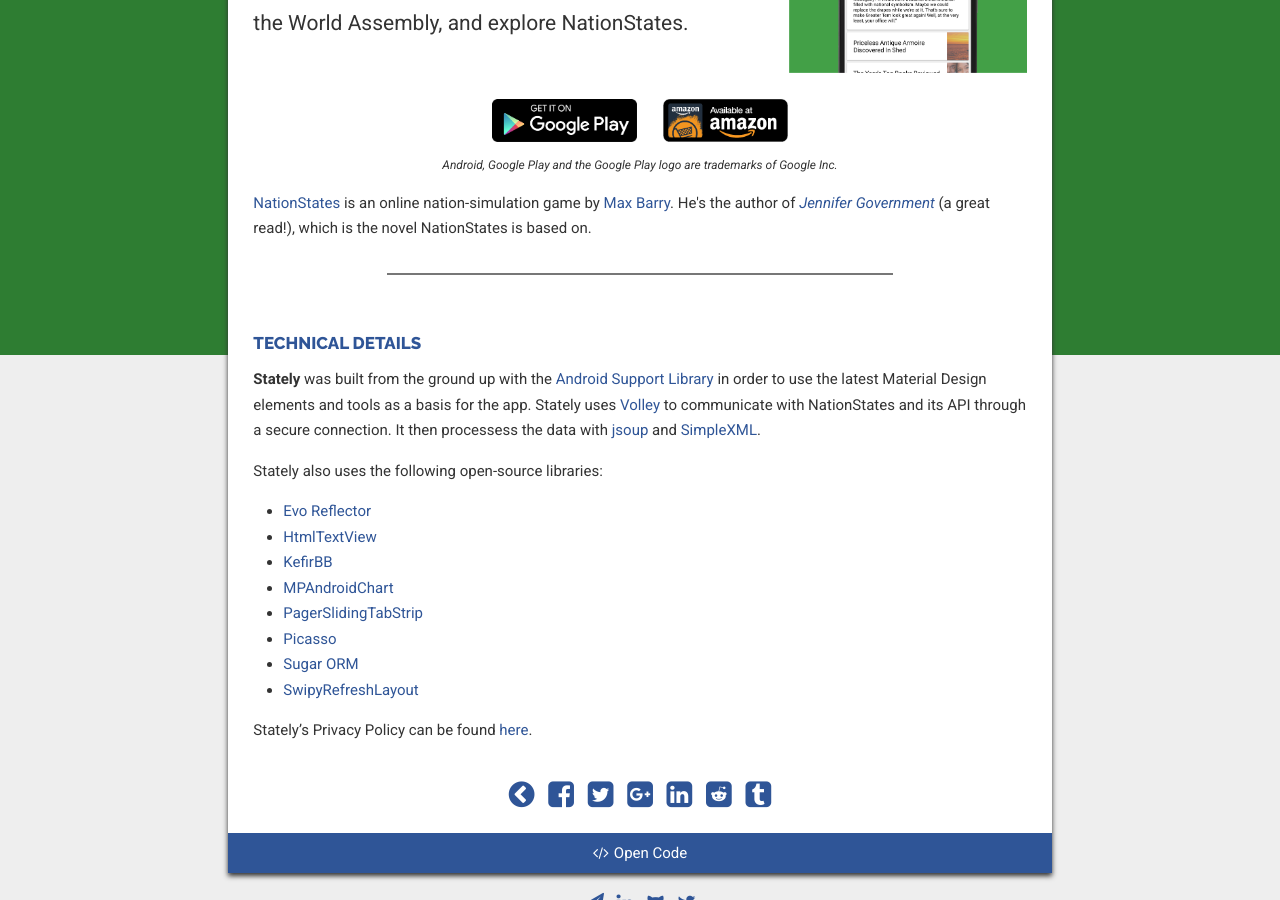
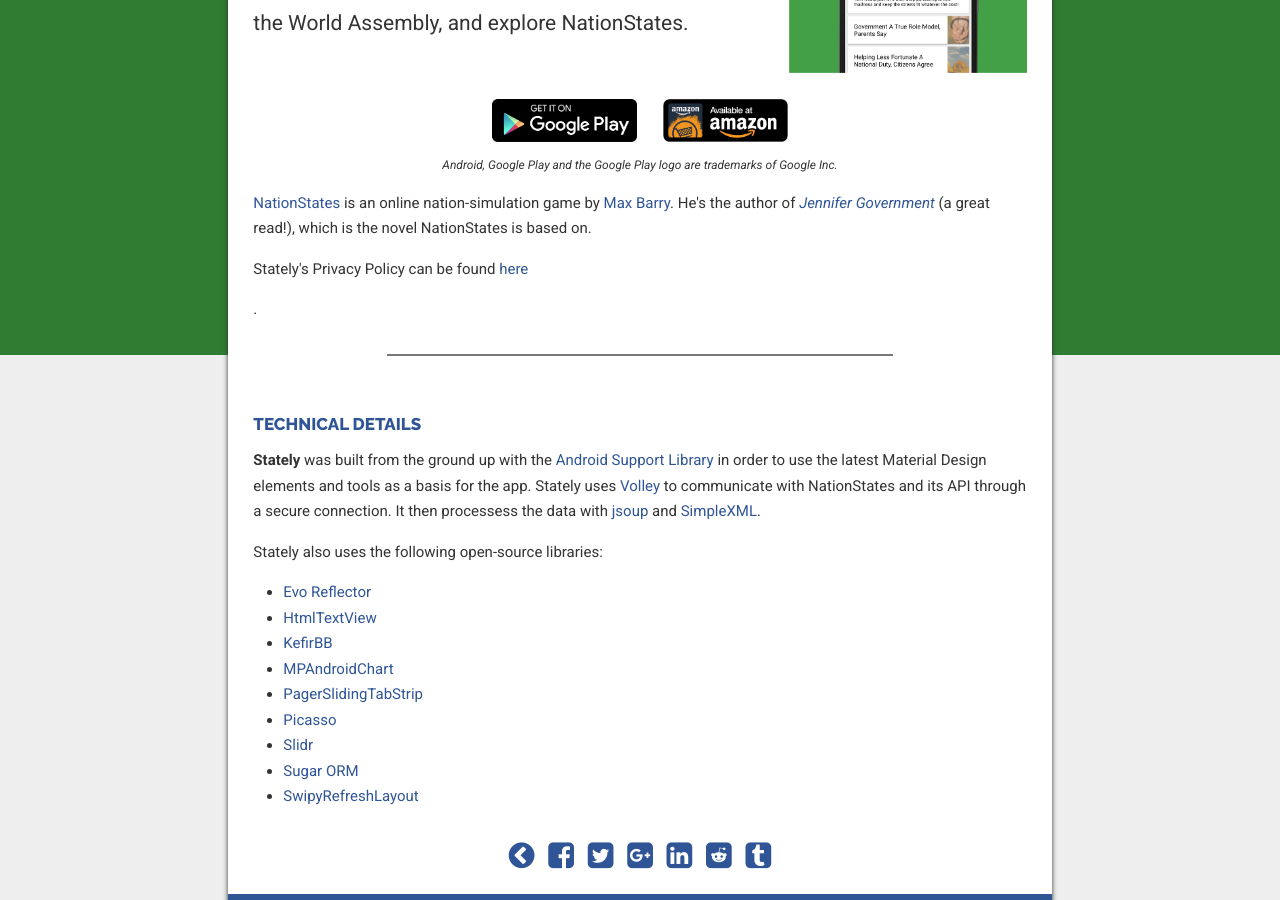
Before and after one commit to lloydtorres/lloydtorres.github.io, a Jekyll site: the page built from stately.md, in a window 1280 px wide and 900 px high, scrolled down 593 px. Built offline with Jekyll 4.4.1, drawn with Linux system fonts in a browser that asks for light colours; nearby versions of some CDN libraries; some of the changed lines change nothing that is shown.

Commit message:
Update Stately page

```diff
--- a/stately.md
+++ b/stately.md
@@ -60,6 +60,8 @@
 
 <p><a href="http://www.nationstates.net/">NationStates</a> is an online nation-simulation game by <a href="http://maxbarry.com/">Max Barry</a>. He's the author of <em><a href="http://www.amazon.ca/Jennifer-Government-Max-Barry/dp/1400030927">Jennifer Government</a></em> (a great read!), which is the novel NationStates is based on.</p>
 
+<p>Stately's Privacy Policy can be found <a href="https://www.iubenda.com/privacy-policy/7793041">here</a></p>.
+
 <div class="row"><div class="col-md-offset-2 col-md-8"><div class="divider"><div class="inner"></div></div></div></div>
 
 <h2>Technical Details</h2>
@@ -75,11 +77,10 @@
     <li><a href="https://github.com/PhilJay/MPAndroidChart">MPAndroidChart</a></li>
     <li><a href="https://github.com/jpardogo/PagerSlidingTabStrip">PagerSlidingTabStrip</a></li>
     <li><a href="https://github.com/square/picasso">Picasso</a></li>
+    <li><a href="https://github.com/r0adkll/Slidr">Slidr</a></li>
     <li><a href="https://github.com/satyan/sugar">Sugar ORM</a></li>
     <li><a href="https://github.com/OrangeGangsters/SwipyRefreshLayout">SwipyRefreshLayout</a></li>
 </ul>
-
-Stately's Privacy Policy can be found <a href="https://www.iubenda.com/privacy-policy/7793041">here</a>.
 
 <script>
 $(function() {
```
Also changed, not shown: images/projects/stately/stately-1.png, images/projects/stately/stately-2.png, images/projects/stately/stately-3.png, images/projects/stately/stately-4.png, images/projects/stately/stately-5.png, images/projects/stately/stately-6.png, images/projects/stately/stately-7.png.
